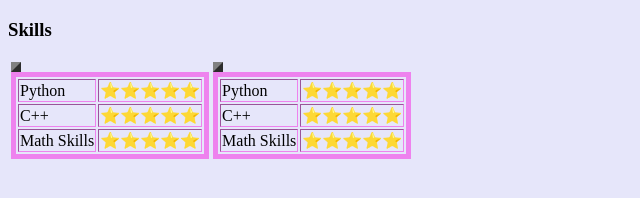
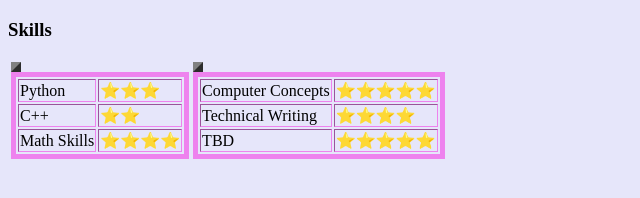
Before and after one commit to Shawn-sketch/Reflection, a plain HTML site: page Skills.html in a window 1280 px wide. Shown: the whole page, without its empty margins (0-640 px from the left). Drawn offline with Linux system fonts and the light colour scheme.

Commit message:
Update Skills.html

```diff
--- a/Skills.html
+++ b/Skills.html
@@ -20,15 +20,15 @@
         <thead>
           <tr>
           <td>Python</td>
-          <td>⭐⭐⭐⭐⭐</td>
+          <td>⭐⭐⭐</td>
         </tr>
         <tr>
           <td>C++</td>
-          <td>⭐⭐⭐⭐⭐</td>
+          <td>⭐⭐</td>
         </tr>
         <tr>
           <td>Math Skills</td>
-          <td>⭐⭐⭐⭐⭐</td>
+          <td>⭐⭐⭐⭐</td>
         </tr>
       </table></td>
     <td>
@@ -37,15 +37,15 @@
           </border>
           <thead>
             <tr>
-            <td>Python</td>
+            <td>Computer Concepts</td>
             <td>⭐⭐⭐⭐⭐</td>
           </tr>
           <tr>
-            <td>C++</td>
-            <td>⭐⭐⭐⭐⭐</td>
+            <td>Technical Writing</td>
+            <td>⭐⭐⭐⭐</td>
           </tr>
           <tr>
-            <td>Math Skills</td>
+            <td>TBD</td>
             <td>⭐⭐⭐⭐⭐</td>
           </tr>
         </table>
```
